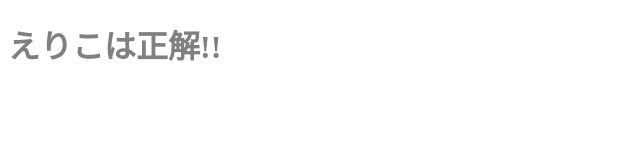
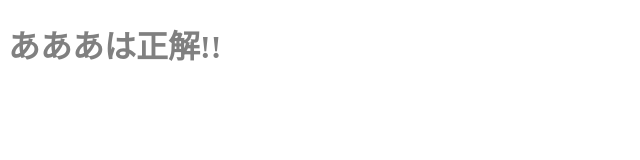
Before and after one commit to hiro-Takahashi-0202/web-server, a website: page public/correct.html in a window 1280 px wide. Shown: the full height of the page, 0-640 px from the left. Drawn offline with Linux system fonts and the light colour scheme.

Commit message:
エラー後テスト１

```diff
--- a/public/correct.html
+++ b/public/correct.html
@@ -5,6 +5,6 @@
         <script src="js/app.js"></script>
     </head>
     <body>
-        <h1>えりこは正解!!</h1>
+        <h1>あああは正解!!</h1>
     </body>
 </html>
```
Also changed, not shown: public/wrong.html (+1 -1 lines).
